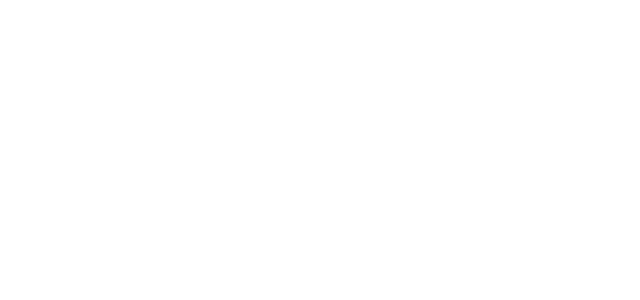
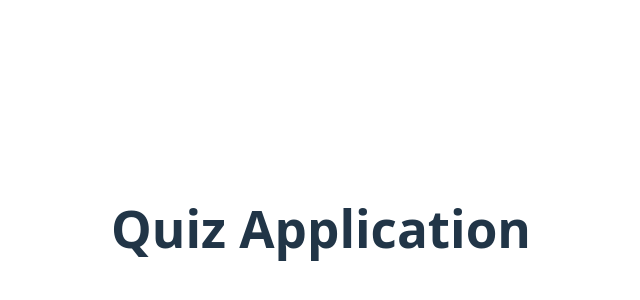
Before and after one commit to Shrilesh-Dhobale/A-24-Quiz-App, a React (Vite) app: page / in a window 1280 px wide. Shown: the part 172-472 px from the top of the page, without its empty margins (319-959 px from the left). Built offline with nearby package versions, Linux system fonts and the light colour scheme.

Commit message:
Quiz Application Heading added

```diff
--- a/src/App.jsx
+++ b/src/App.jsx
@@ -6,6 +6,7 @@
   const [questionIndex,SetQuestionIndex] = useState(0);
   return (
    <div>
+    <h1>Quiz Application</h1>
 
    </div>
   )
```
